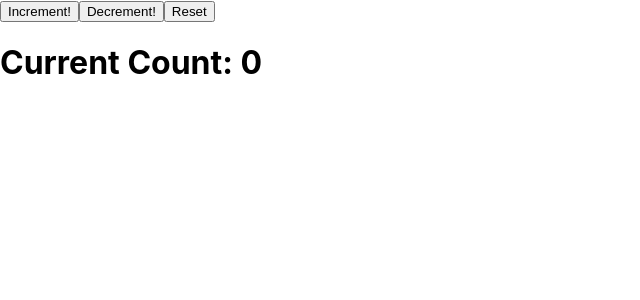
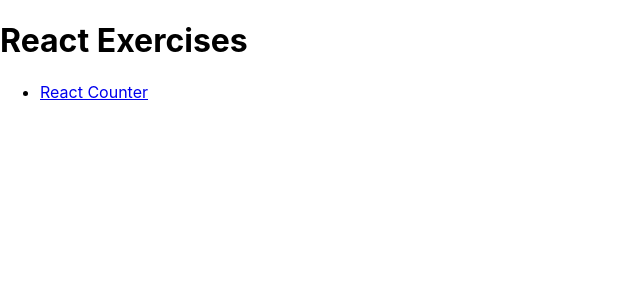
Before and after one commit to meixinchoy/FCC-react, a React (Create React App) app: page / in a window 1280 px wide. Shown: the top 300 px of the page, without its empty margins (0-640 px from the left). Built offline with nearby package versions, Linux system fonts and the light colour scheme.

Commit message:
created nav page for react exercises

```diff
--- a/package.json
+++ b/package.json
@@ -8,6 +8,7 @@
     "@testing-library/user-event": "^12.6.0",
     "react": "^17.0.1",
     "react-dom": "^17.0.1",
+    "react-router-dom": "^5.2.0",
     "react-scripts": "4.0.1",
     "web-vitals": "^0.2.4"
   },
--- a/src/App.js
+++ b/src/App.js
@@ -1,41 +1,18 @@
+import React from "react";
+import { BrowserRouter as Router, Route, Switch } from "react-router-dom";
+import { Navigation, Counter } from "./components";
 
-import React from 'react';
+function App() {
+  return (
+    <div className="App">
+      <Router>
+        <Switch>
+          <Route path="/" exact component={() => <Navigation />} />
+          <Route path="/counter" exact component={() => <Counter />} />
+        </Switch>
+      </Router>
+    </div>
+  );
+}
 
-class Counter extends React.Component {
-  constructor(props) {
-    super(props);
-    this.state = {
-      count: 0
-    };
-    // Change code below this line
-    this.increment = this.increment.bind(this)
-    this.decrement = this.decrement.bind(this)
-    this.reset = this.reset.bind(this)
-    // Change code above this line
-  }
-  // Change code below this line
-  increment() {
-    this.setState(state => { return { count: state.count + 1 } })
-  }
-  decrement() {
-    this.setState(state => { return { count: state.count - 1 } })
-  }
-  reset() {
-    this.setState({ count: 0 })
-  }
-  // Change code above this line
-  render() {
-    return (
-      <div>
-        <button className='inc' onClick={this.increment}>Increment!</button>
-        <button className='dec' onClick={this.decrement}>Decrement!</button>
-        <button className='reset' onClick={this.reset}>Reset</button>
-        <h1>Current Count: {this.state.count}</h1>
-      </div>
-    );
-  }
-};
-
-
-
-export default Counter;
+export default App;
--- /dev/null
+++ b/src/components/Counter.jsx
@@ -0,0 +1,42 @@
+import React from "react";
+import { Link, withRouter } from "react-router-dom";
+
+class Counter extends React.Component {
+    constructor(props) {
+        super(props);
+        this.state = {
+            count: 0
+        };
+        // Change code below this line
+        this.increment = this.increment.bind(this)
+        this.decrement = this.decrement.bind(this)
+        this.reset = this.reset.bind(this)
+        // Change code above this line
+    }
+    // Change code below this line
+    increment() {
+        this.setState(state => { return { count: state.count + 1 } })
+    }
+    decrement() {
+        this.setState(state => { return { count: state.count - 1 } })
+    }
+    reset() {
+        this.setState({ count: 0 })
+    }
+    // Change code above this line
+    render() {
+        return (
+            <div>
+                <button className='inc' onClick={this.increment}>Increment!</button>
+                <button className='dec' onClick={this.decrement}>Decrement!</button>
+                <button className='reset' onClick={this.reset}>Reset</button>
+                <h1>Current Count: {this.state.count}</h1>
+                <br /><br />
+                <Link to="/"><button>Nav</button></Link>
+
+            </div>
+        );
+    }
+};
+
+export default withRouter(Counter);
--- /dev/null
+++ b/src/components/Navigation.jsx
@@ -0,0 +1,15 @@
+import React from "react";
+import { Link, withRouter } from "react-router-dom";
+
+function Navigation(props) {
+    return (
+        <div>
+            <h1>React Exercises</h1>
+            <ul>
+                <li><Link to="/counter">React Counter</Link></li>
+            </ul>
+        </div>
+    )
+}
+
+export default withRouter(Navigation);
--- /dev/null
+++ b/src/components/index.js
@@ -0,0 +1,2 @@
+export { default as Navigation } from "./Navigation";
+export { default as Counter } from "./Counter";
```
Also changed, not shown: 2 other files (tests, documents, lock files or other folders).
